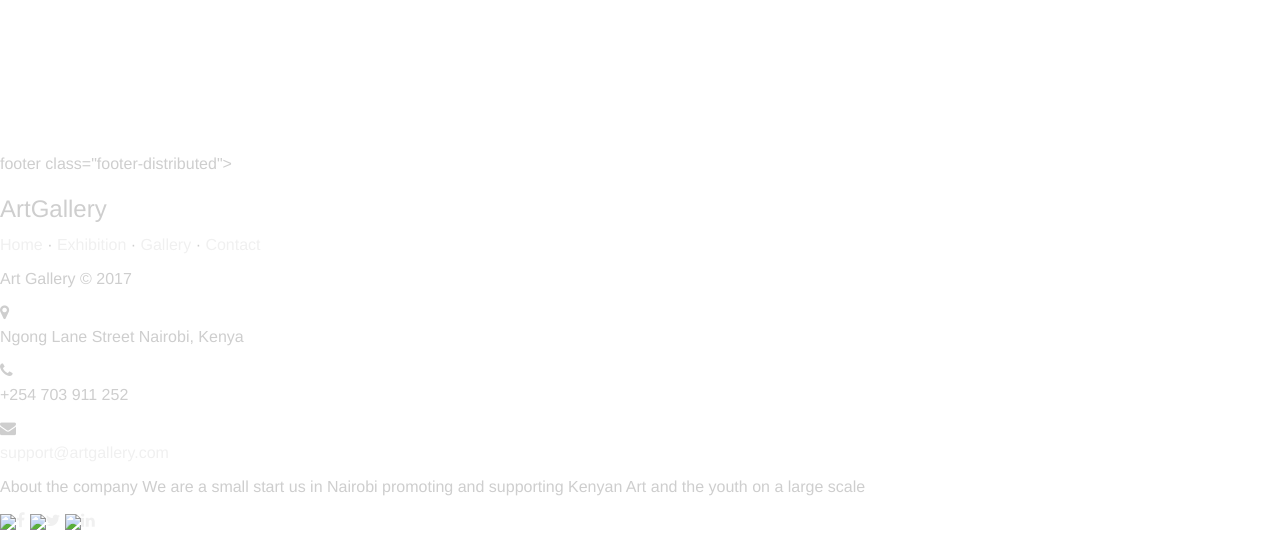
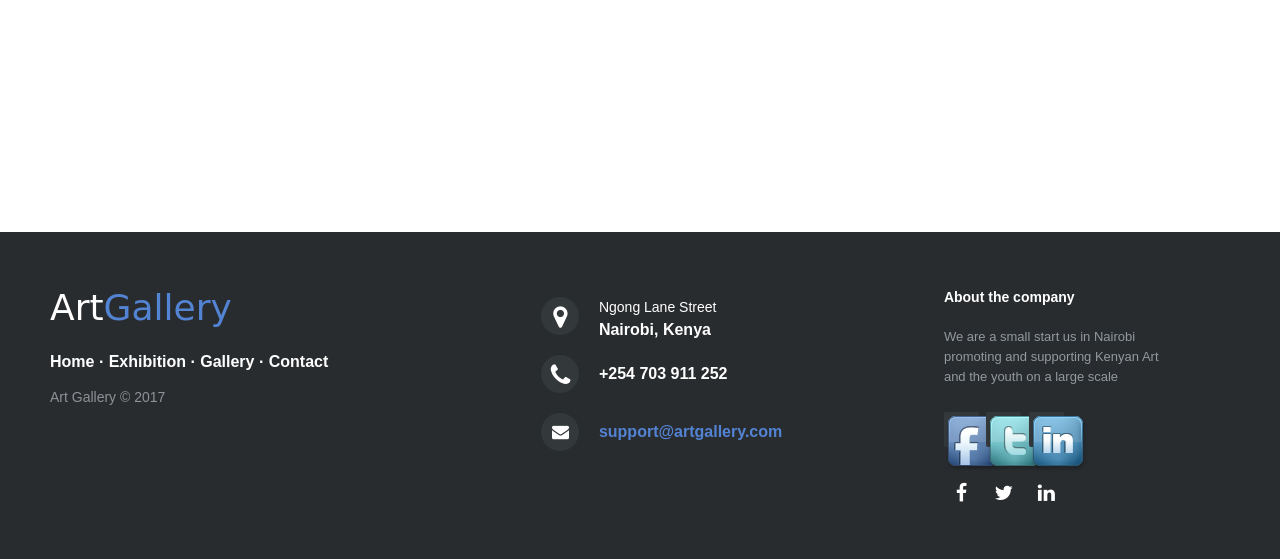
Before and after one commit to Emichira/Art_Gallery, a plain HTML site: page gallery.html in a window 1280 px wide. Shown: the part 3192-3751 px from the top of the page. Before the commit the page ends 3725 px from the top, so only its background shows below. Drawn offline with Linux system fonts and the light colour scheme; a web font is replaced by a local one.

Commit message:
placed footer images

```diff
--- a/gallery.html
+++ b/gallery.html
@@ -17,6 +17,7 @@
 	<link rel="stylesheet" type="text/css" href="fonts/pixelfabric-clothes/style.css" />
 	<link rel="stylesheet" type="text/css" href="css/demo.css" />
 	<link rel="stylesheet" type="text/css" href="css/flickity.css" />
+<link rel="stylesheet" type="text/css" href="css/footer.css" />
 	<link rel="stylesheet" type="text/css" href="css/component.css" />
 	<script src="js/modernizr.custom.js"></script>
 </head>
@@ -539,7 +540,7 @@
 		</section>
 		<!-- /grid-->
 	</div>
-	footer class="footer-distributed">
+	<footer class="footer-distributed">
 
 		 <div class="footer-left">
 
@@ -586,9 +587,9 @@
 
 			 <div class="footer-icons">
 
-				 <a href="https://www.facebook.com"><img src="images/facebook.png"><i class="fa fa-facebook"></i></a>
-					<a href="https://www.twitter.com"><img src="images/twitter.png"><i class="fa fa-twitter"></i></a>
-					<a href="https://www.linkedin.com"><img src="images/linkedin.png"><i class="fa fa-linkedin"></i></a>
+				 <a href="https://www.facebook.com"><img src="img/facebook.png"><i class="fa fa-facebook"></i></a>
+					<a href="https://www.twitter.com"><img src="img/twitter.png"><i class="fa fa-twitter"></i></a>
+					<a href="https://www.linkedin.com"><img src="img/linkedin.png"><i class="fa fa-linkedin"></i></a>
 
 			 </div>
 
```
Also changed, not shown: contact.html (+3 -3 lines), exhibition.html (+3 -3 lines), index.html (+3 -3 lines).
